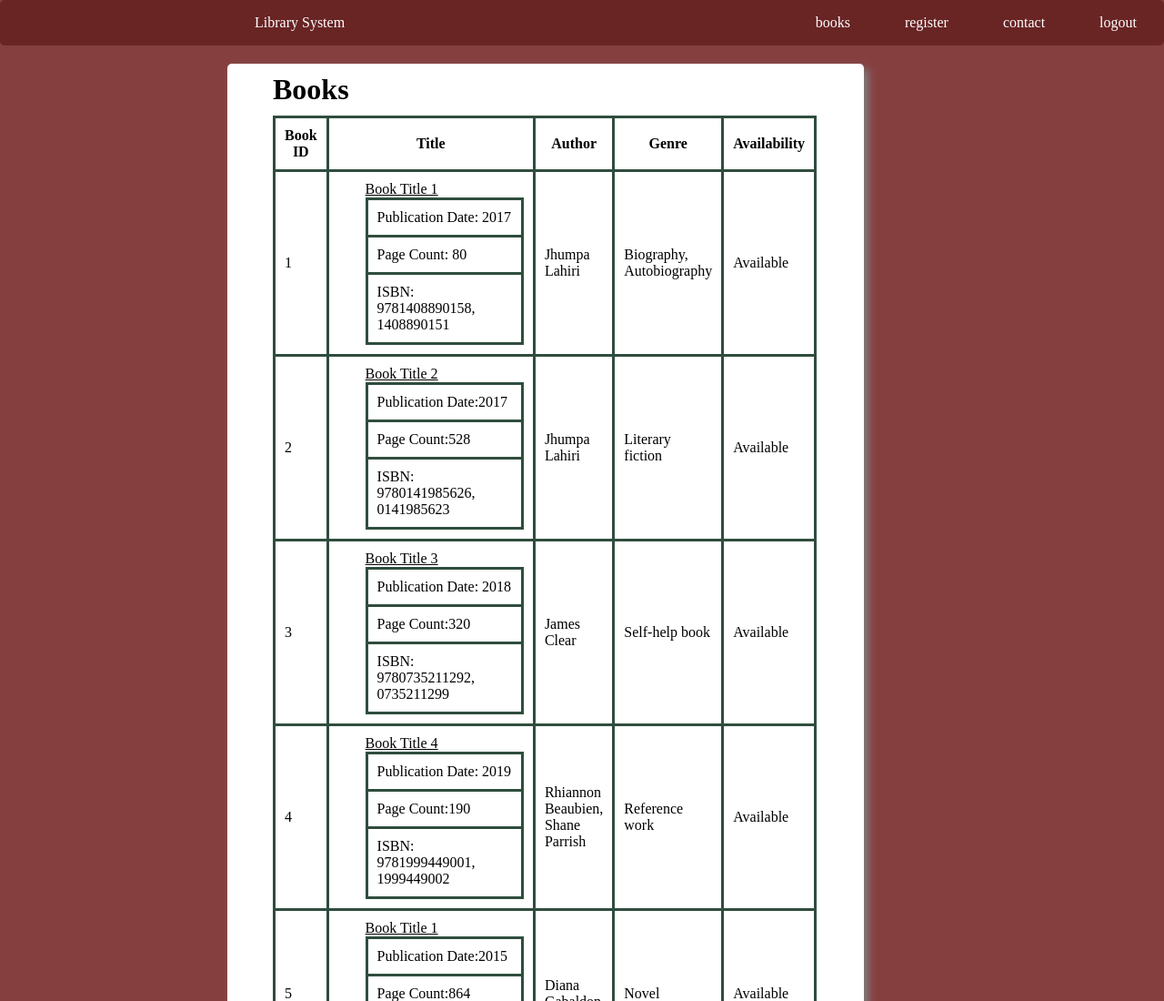
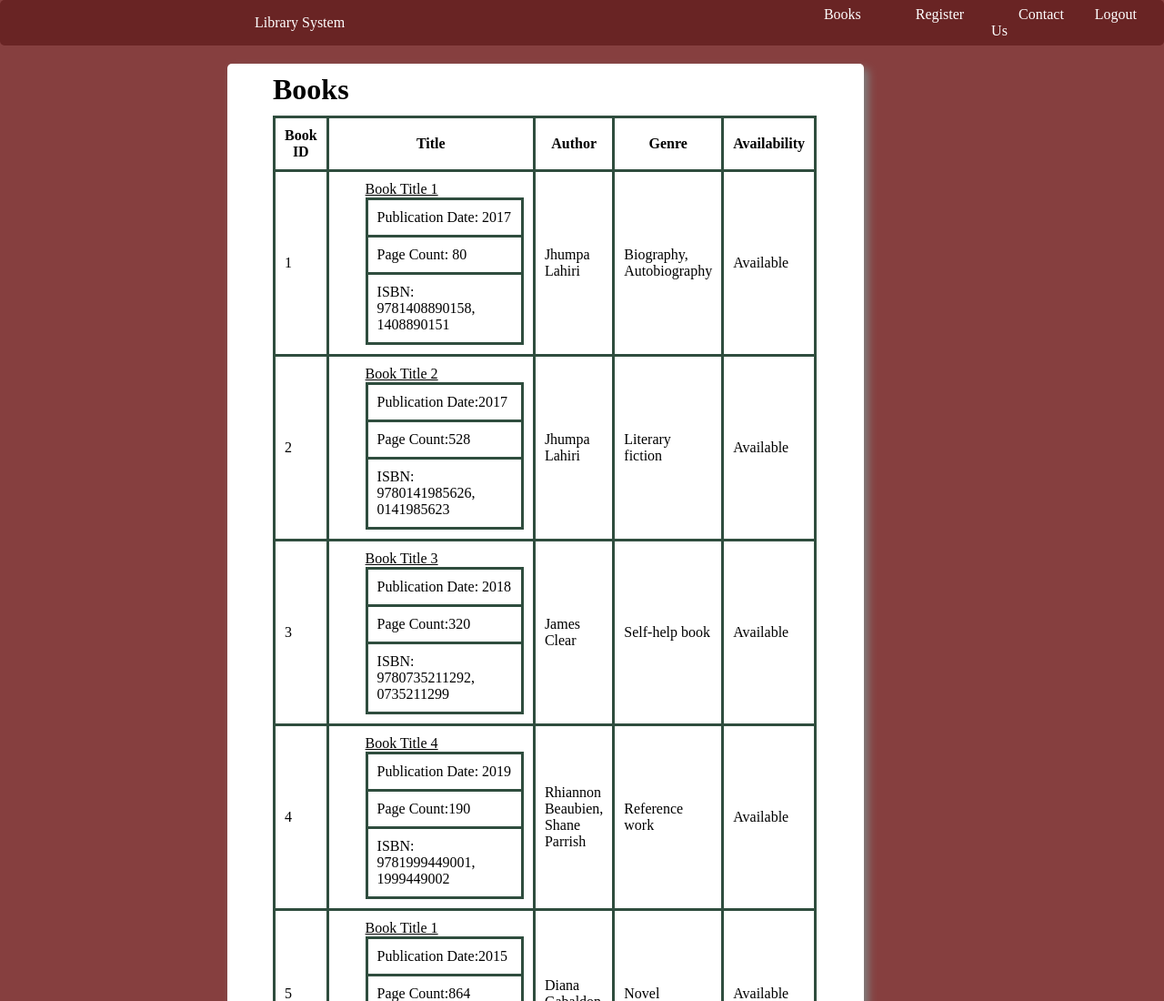
Before and after one commit to Bhuvana67/aug2-cont-bhuvana, a plain HTML site: page index.html in a window 1280 px wide. Shown: the top 1100 px of the page at 91% size. Drawn offline with Linux system fonts and the light colour scheme.

Commit message:
Basic Library System

```diff
--- a/index.html
+++ b/index.html
@@ -15,10 +15,10 @@
     <div class="navbar">
         <div class="left"><a href="#">Library System</a></div>
         <div class="right">
-            <div id="book1" ><a href="#book_section">books</a></div>
-            <div id="register1"><a href="#Register_section">register</a></div>
-            <div id="contact1"><a href="#">contact</a></div>
-            <div id="logout"><a href="#">logout</a></div>
+            <div id="book1" ><a href="#book_section">Books</a></div>
+            <div id="register1"><a href="#Register_section">Register</a></div>
+            <div id="contact1"><a href="#">Contact Us</a></div>
+            <div id="logout"><a href="#">Logout</a></div>
         </div>
     </div>
     <!--table-->
```
